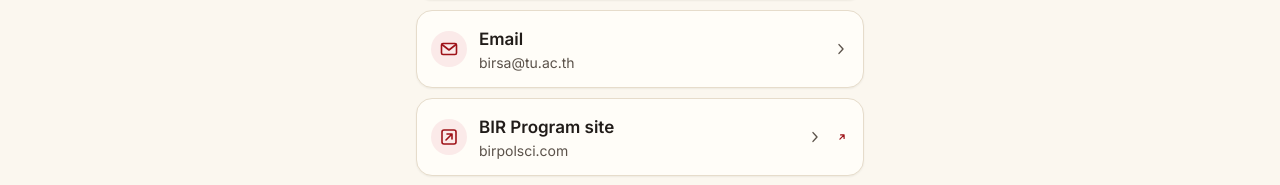
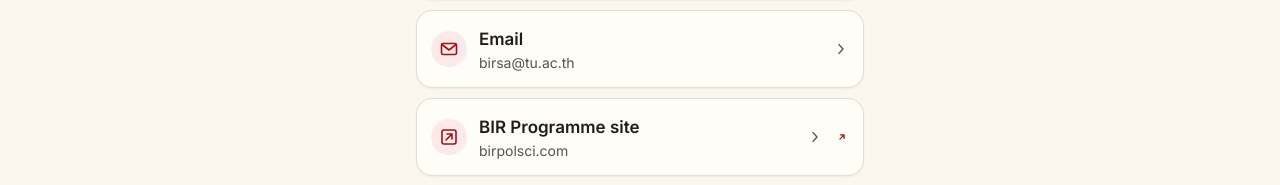
Before and after one commit to birstudentassociation/birsawebsitelive, a Next.js app: page /en/quick in a window 1280 px wide. Shown: the part 833-1018 px from the top of the page. Built offline with nearby package versions, Linux system fonts and the light colour scheme; no server answers.

Commit message:
Update quick.ts

```diff
--- a/content/quick.ts
+++ b/content/quick.ts
@@ -116,7 +116,7 @@ export const quickGroups: QuickGroup[] = [
         href: birProgram.href,
         external: true,
         icon: "external",
-        en: { label: "BIR Program site", hint: "birpolsci.com" },
+        en: { label: "BIR Programme site", hint: "birpolsci.com" },
         th: { label: "เว็บไซต์หลักสูตร BIR", hint: "birpolsci.com" },
       },
       {
```
